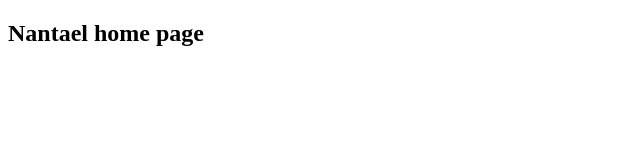
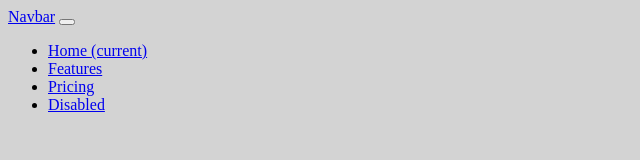
Before and after one commit to gitNatnael/natnael-profile, a website: page home.html in a window 1280 px wide. Shown: the whole page, without its empty margins (0-640 px from the left). Drawn offline with Linux system fonts and the light colour scheme.

Commit message:
add assets and js files

```diff
--- a/home.html
+++ b/home.html
@@ -5,10 +5,34 @@
     <meta charset="UTF-8">
     <meta name="viewport" content="width=device-width, initial-scale=1.0">
     <title>Document</title>
+    <script src="home.js"></script>
+    <link rel="stylesheet" type="text/css" media="screen" href="style.css">
 </head>
 
 <body>
-    <h2>Nantael home page</h2>
+    <nav class="navbar navbar-expand-lg navbar-light bg-light">
+        <a class="navbar-brand" href="#">Navbar</a>
+        <button class="navbar-toggler" type="button" data-toggle="collapse" data-target="#navbarNav"
+            aria-controls="navbarNav" aria-expanded="false" aria-label="Toggle navigation">
+            <span class="navbar-toggler-icon"></span>
+        </button>
+        <div class="collapse navbar-collapse" id="navbarNav">
+            <ul class="navbar-nav">
+                <li class="nav-item active">
+                    <a class="nav-link" href="#">Home <span class="sr-only">(current)</span></a>
+                </li>
+                <li class="nav-item">
+                    <a class="nav-link" href="#">Features</a>
+                </li>
+                <li class="nav-item">
+                    <a class="nav-link" href="#">Pricing</a>
+                </li>
+                <li class="nav-item">
+                    <a class="nav-link disabled" href="#" tabindex="-1" aria-disabled="true">Disabled</a>
+                </li>
+            </ul>
+        </div>
+    </nav>
 </body>
 
 </html>
--- a/package.json
+++ b/package.json
@@ -10,6 +10,7 @@
   "author": "Natnael L.",
   "license": "ISC",
   "dependencies": {
+    "bootstrap": "^4.5.0",
     "express": "^4.17.1"
   }
 }
--- a/server.js
+++ b/server.js
@@ -1,6 +1,7 @@
 var express = require('express');
 var app = express();
 var path = require('path');
+app.use(express.static('public'));
 
 // viewed at http://localhost:8080
 app.get('/', function (req, res) {
--- /dev/null
+++ b/style.css
@@ -0,0 +1,6 @@
+body {
+    background-color: lightgray;
+}
+h2 {
+    color: green;
+}
```
Also changed, not shown: 1 other file.
